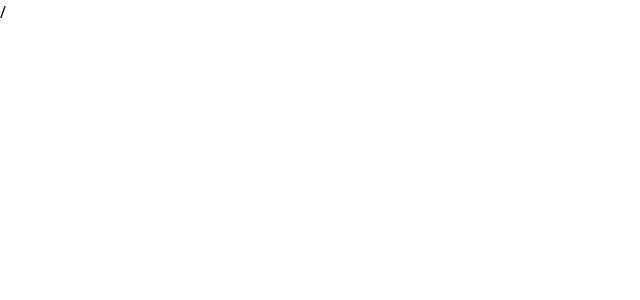
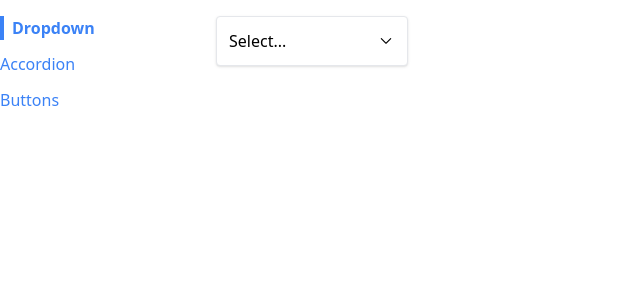
Before and after one commit to legendPerceptor/go-web, a React (Create React App) app in the folder web-frontend/comps/: page / in a window 1280 px wide. Shown: the top 300 px of the page, without its empty margins (0-640 px from the left). Built offline with nearby package versions, Linux system fonts and the light colour scheme.

Commit message:
React navigation wrap up

```diff
--- a/web-frontend/comps/src/App.tsx
+++ b/web-frontend/comps/src/App.tsx
@@ -1,5 +1,25 @@
+import Route from './components/Route';
+import AccordionPage from './pages/AccordionPage';
+import DropdownPage from './pages/DropdownPage';
+import ButtonPage from './pages/ButtonPage';
+import Sidebar from './components/Sidebar';
+
+
 function App() {
-   return <div></div>
+   return <div className="container mx-auto grid grid-cols-6 gap-4 mt-4">
+      <Sidebar />
+      <div className='col-span-5'>
+         <Route path="/accordion">
+            <AccordionPage />
+         </Route>
+         <Route path="/">
+            <DropdownPage />
+         </Route>
+         <Route path="/buttons">
+            <ButtonPage />
+         </Route>
+      </div>
+   </div>
 }
 
 export default App;
--- /dev/null
+++ b/web-frontend/comps/src/components/Link.js
@@ -0,0 +1,26 @@
+import useNavigation from '../hooks/use-navigation';
+import classNames from 'classnames';
+
+function Link({ to, children, className, activeClassName }) {
+  const { navigate, currentPath } = useNavigation();
+
+  const classes = classNames(
+    'text-blue-500',
+    className,
+    currentPath === to && activeClassName
+  );
+
+  const handleClick = (event) => {
+    if (event.metaKey || event.ctrlKey) {
+      return;
+    }
+    event.preventDefault();
+    navigate(to);
+  };
+  return (
+    <a className={classes} href={to} onClick={handleClick}>
+      {children}
+    </a>
+  );
+}
+export default Link;
--- /dev/null
+++ b/web-frontend/comps/src/components/Route.js
@@ -0,0 +1,14 @@
+import { useContext } from 'react';
+import useNavigation from '../hooks/use-navigation';
+
+function Route({ path, children }) {
+  const { currentPath } = useNavigation();
+
+  if (path === currentPath) {
+    return children;
+  }
+
+  return null;
+}
+
+export default Route;
--- /dev/null
+++ b/web-frontend/comps/src/components/Sidebar.js
@@ -0,0 +1,30 @@
+import Link from './Link';
+
+function Sidebar() {
+  const links = [
+    { label: 'Dropdown', path: '/' },
+    { label: 'Accordion', path: '/accordion' },
+    { label: 'Buttons', path: '/buttons' },
+  ];
+
+  const renderedLinks = links.map((link) => {
+    return (
+      <Link
+        key={link.label}
+        to={link.path}
+        className="mb-3"
+        activeClassName="font-bold border-l-4 border-blue-500 pl-2"
+      >
+        {link.label}
+      </Link>
+    );
+  });
+
+  return (
+    <div className="sticky top-0 overflow-y-scroll flex flex-col items-start">
+      {renderedLinks}
+    </div>
+  );
+}
+
+export default Sidebar;
--- a/web-frontend/comps/src/context/navigation.js
+++ b/web-frontend/comps/src/context/navigation.js
@@ -1,26 +1,32 @@
-import { createContext, useState, useEffect } from "react";
+import { createContext, useState, useEffect } from 'react';
 
 const NavigationContext = createContext();
 
-function NavigationProvider({children}){
+function NavigationProvider({ children }) {
   const [currentPath, setCurrentPath] = useState(window.location.pathname);
 
-    useEffect(()=>{
+  useEffect(() => {
     const handler = () => {
       setCurrentPath(window.location.pathname);
-        }
-        window.addEventListener("popstate", handler);
+    };
+    window.addEventListener('popstate', handler);
 
     return () => {
-            window.removeEventListener("popstate", handler);
-        }
+      window.removeEventListener('popstate', handler);
+    };
   }, []);
 
-    return <NavigationContext.Provider value={{}}>
-        {currentPath}
+  const navigate = (to) => {
+    window.history.pushState({}, '', to);
+    setCurrentPath(to);
+  };
+
+  return (
+    <NavigationContext.Provider value={{ navigate, currentPath }}>
       {children}
     </NavigationContext.Provider>
-};
+  );
+}
 
 export default NavigationContext;
-export {NavigationProvider};
+export { NavigationProvider };
--- /dev/null
+++ b/web-frontend/comps/src/hooks/use-navigation.js
@@ -0,0 +1,8 @@
+import NavigationContext from '../context/navigation';
+import { useContext } from 'react';
+
+function useNavigation() {
+  return useContext(NavigationContext);
+}
+
+export default useNavigation;
--- a/web-frontend/comps/src/pages/AccordionPage.js
+++ b/web-frontend/comps/src/pages/AccordionPage.js
@@ -1,23 +1,22 @@
 import Accordion from '../components/Accordion';
 
 function AccordionPage() {
-
   const items = [
     {
       id: 'ljl35j',
-            label: "Can I use React on a project?",
-            content: "You can use React on any project you want."
+      label: 'Can I use React on a project?',
+      content: 'You can use React on any project you want.',
     },
     {
       id: '1l4j2',
-            label: "Can I use React on a project?",
-            content: "You can use React on any project you want."
+      label: 'Can I use React on a project?',
+      content: 'You can use React on any project you want.',
     },
     {
       id: 'kjl1l',
-            label: "Can I use React on a project?",
-            content: "You can use React on any project you want."
-        }
+      label: 'Can I use React on a project?',
+      content: 'You can use React on any project you want.',
+    },
   ];
 
   return <Accordion items={items} />;
--- a/web-frontend/comps/src/pages/ButtonPage.js
+++ b/web-frontend/comps/src/pages/ButtonPage.js
@@ -1,25 +1,24 @@
-import { GoBell, GoCloud, GoDatabase } from "react-icons/go";
+import { GoBell, GoCloud, GoDatabase } from 'react-icons/go';
 import Button from '../components/Button';
 
-
 function ButtonPage() {
-    return <div>
+  return (
     <div>
-            <Button primary rounded outline
-            className="mb-5">
-                <GoBell/>
+      <div>
+        <Button primary rounded outline className="mb-5">
+          <GoBell />
           Click Me!
         </Button>
       </div>
       <div>
         <Button secondary>
-                <GoCloud/>
+          <GoCloud />
           Hi there!
         </Button>
       </div>
       <div>
         <Button secondary outline>
-                <GoDatabase/>
+          <GoDatabase />
           Good!
         </Button>
       </div>
@@ -27,12 +26,15 @@ function ButtonPage() {
         <Button success>Success!</Button>
       </div>
       <div>
-            <Button danger rounded>False!</Button>
+        <Button danger rounded>
+          False!
+        </Button>
       </div>
       <div>
         <Button warning>Warning!</Button>
       </div>
-    </div>;
+    </div>
+  );
 }
 
 export default ButtonPage;
--- a/web-frontend/comps/src/pages/DropdownPage.js
+++ b/web-frontend/comps/src/pages/DropdownPage.js
@@ -1,14 +1,16 @@
-import Dropdown from "../components/Dropdown";
-import { useState } from "react";
+import Dropdown from '../components/Dropdown';
+import { useState } from 'react';
 function DropdownPage() {
-    const [selection, setSelection] = useState(null);
-    const options = [
-        {label: "Red", value: "red"},
-        {label: "Green", value: "green"},
-        {label: "Blue", value: "blue"}
-    ]
+  const [selection, setSelection] = useState(null);
+  const options = [
+    { label: 'Red', value: 'red' },
+    { label: 'Green', value: 'green' },
+    { label: 'Blue', value: 'blue' },
+  ];
 
-    return <Dropdown options={options} value={selection} onChange={setSelection}/>;
+  return (
+    <Dropdown options={options} value={selection} onChange={setSelection} />
+  );
 }
 
 export default DropdownPage;
```
Also changed, not shown: web-frontend/comps/src/components/Accordion.js (+20 -10 lines), web-frontend/comps/src/components/Dropdown.js (+30 -18 lines), web-frontend/comps/src/components/Panel.js (+10 -7 lines), 1 other file (tests, documents, lock files or other folders). Lines whose indentation alone changed are shown as unchanged.
